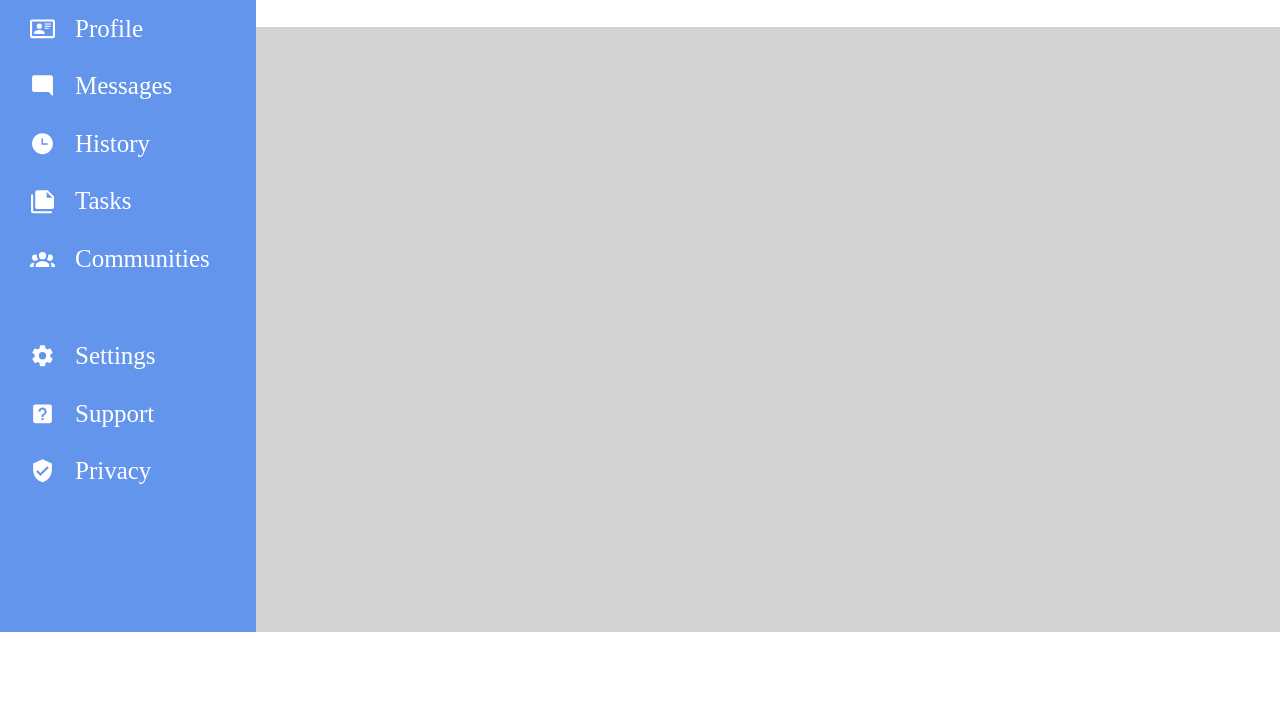
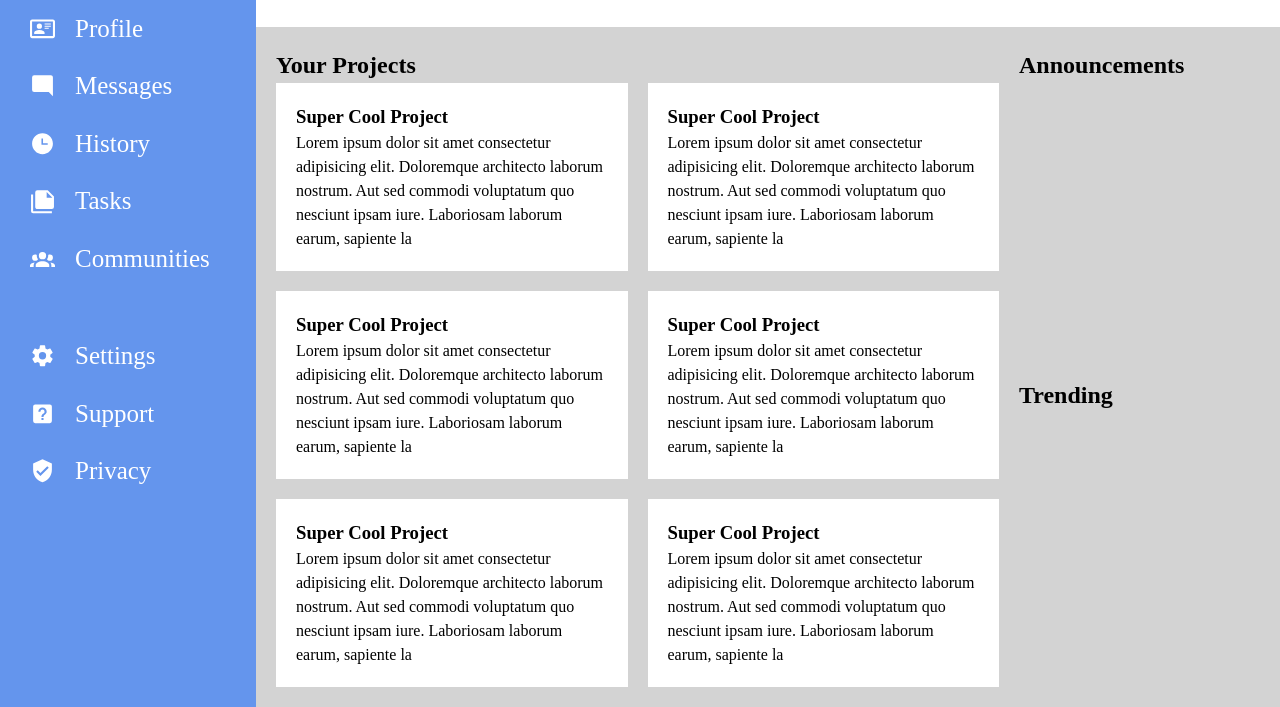
Before and after one commit to jaxridd/odindashboard, a plain HTML site: page index.html in a window 1280 px wide. Shown: the part 168-875 px from the top of the page. Before the commit the page ends 800 px from the top, so only its background shows below. Drawn offline with Linux system fonts and the light colour scheme.

Commit message:
Setup grid for content section, and work on card design

```diff
--- a/index.html
+++ b/index.html
@@ -144,6 +144,91 @@
         </div>
       </div>
     </div>
-    <div class="content"></div>
+    <div class="content">
+      <div class="projects">
+        <h2>Your Projects</h2>
+        <div class="projects-container">
+          <div class="card">
+            <h3>Super Cool Project</h3>
+            <p>
+              Lorem ipsum dolor sit amet consectetur adipisicing elit.
+              Doloremque architecto laborum nostrum. Aut sed commodi voluptatum
+              quo nesciunt ipsam iure. Laboriosam laborum earum, sapiente la
+            </p>
+          </div>
+          <div class="card">
+            <h3>Super Cool Project</h3>
+            <p>
+              Lorem ipsum dolor sit amet consectetur adipisicing elit.
+              Doloremque architecto laborum nostrum. Aut sed commodi voluptatum
+              quo nesciunt ipsam iure. Laboriosam laborum earum, sapiente la
+            </p>
+          </div>
+          <div class="card">
+            <h3>Super Cool Project</h3>
+            <p>
+              Lorem ipsum dolor sit amet consectetur adipisicing elit.
+              Doloremque architecto laborum nostrum. Aut sed commodi voluptatum
+              quo nesciunt ipsam iure. Laboriosam laborum earum, sapiente la
+            </p>
+          </div>
+          <div class="card">
+            <h3>Super Cool Project</h3>
+            <p>
+              Lorem ipsum dolor sit amet consectetur adipisicing elit.
+              Doloremque architecto laborum nostrum. Aut sed commodi voluptatum
+              quo nesciunt ipsam iure. Laboriosam laborum earum, sapiente la
+            </p>
+          </div>
+          <div class="card">
+            <h3>Super Cool Project</h3>
+            <p>
+              Lorem ipsum dolor sit amet consectetur adipisicing elit.
+              Doloremque architecto laborum nostrum. Aut sed commodi voluptatum
+              quo nesciunt ipsam iure. Laboriosam laborum earum, sapiente la
+            </p>
+          </div>
+          <div class="card">
+            <h3>Super Cool Project</h3>
+            <p>
+              Lorem ipsum dolor sit amet consectetur adipisicing elit.
+              Doloremque architecto laborum nostrum. Aut sed commodi voluptatum
+              quo nesciunt ipsam iure. Laboriosam laborum earum, sapiente la
+            </p>
+          </div>
+        </div>
+      </div>
+
+      <div class="announcements">
+        <h2>Announcements</h2>
+        <div class="announcements-container">
+          <div class="announcement-item"></div>
+          <div class="announcement-item"></div>
+          <div class="announcement-item"></div>
+        </div>
+      </div>
+
+      <div class="trending">
+        <h2>Trending</h2>
+        <div class="trending-container">
+          <div class="trending-item">
+            <img />
+            <div></div>
+          </div>
+          <div class="trending-item">
+            <img />
+            <div></div>
+          </div>
+          <div class="trending-item">
+            <img />
+            <div></div>
+          </div>
+          <div class="trending-item">
+            <img />
+            <div></div>
+          </div>
+        </div>
+      </div>
+    </div>
   </body>
 </html>
--- a/styles.css
+++ b/styles.css
@@ -135,10 +135,6 @@ h6 {
   width: 25px;
 }
 
-.content {
-  background-color: lightgray;
-}
-
 body {
   display: grid;
   grid-template-columns: 1fr 4fr;
@@ -242,3 +238,29 @@ body {
   border-radius: 20px;
   height: 40px;
 }
+
+.content {
+  background-color: lightgray;
+  display: grid;
+  grid-template-columns: 3fr 1fr;
+  grid-template-rows: auto auto;
+  gap: 20px;
+  padding: 20px;
+}
+
+.projects {
+  grid-row: 1 / 3;
+  grid-column: 1 / 2;
+}
+
+.projects-container {
+  display: grid;
+  grid-template-columns: repeat(2, 1fr);
+  grid-template-rows: repeat(3, 1fr);
+  gap: 20px;
+}
+
+.card {
+  background-color: white;
+  padding: 20px;
+}
```
